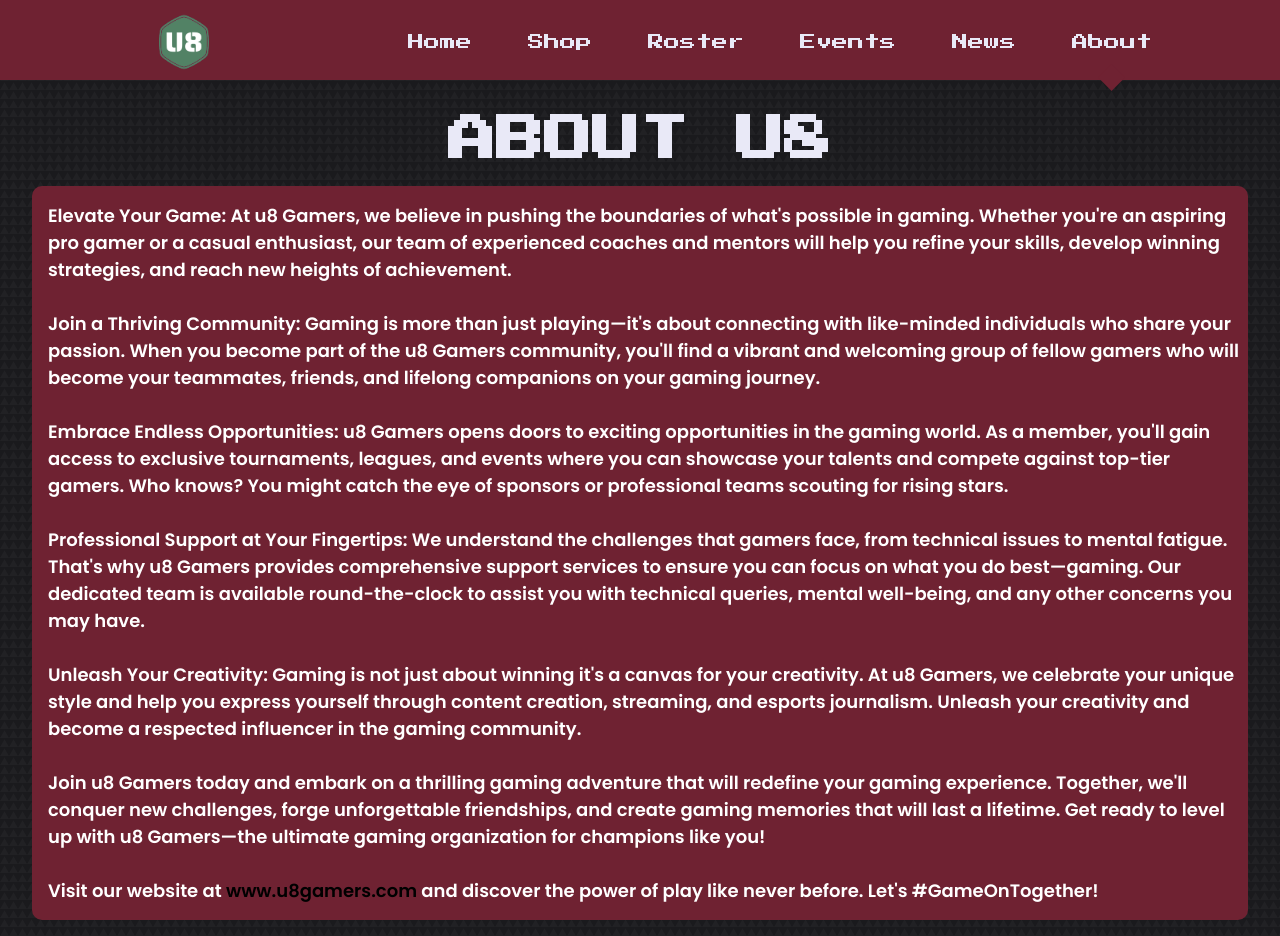
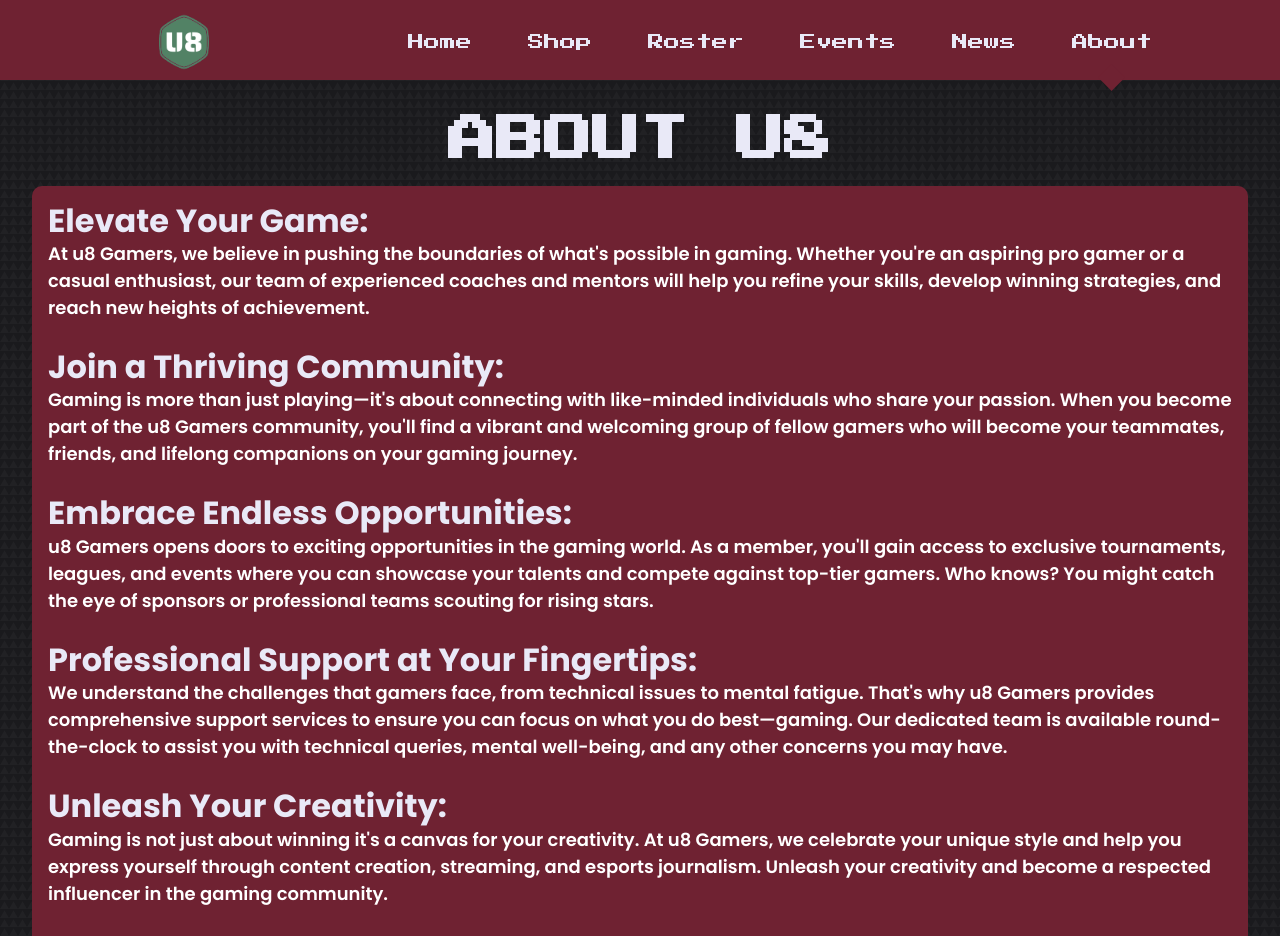
Before and after one commit to ChrisCarteno/u8gamers, a React (Create React App) app: page /about in a window 1280 px wide. Shown: the top 936 px of the page. Built offline with nearby package versions, Linux system fonts and the light colour scheme.

Commit message:
finished with about us page for now

```diff
--- a/src/pages/about/About.jsx
+++ b/src/pages/about/About.jsx
@@ -10,24 +10,32 @@ const About = () => {
     <div>
       <h1 className='aboutHeader'>ABOUT U8</h1>
       <div className="aboutSection">
+        <h2>Elevate Your Game: </h2>
         <p>
-        Elevate Your Game: At u8 Gamers, we believe in pushing the boundaries of what's possible in gaming. Whether you're an aspiring pro gamer or a casual enthusiast, our team of experienced coaches and mentors will help you refine your skills, develop winning strategies, and reach new heights of achievement.
-        </p><br/>
-        <p>
-        Join a Thriving Community: Gaming is more than just playing—it's about connecting with like-minded individuals who share your passion. When you become part of the u8 Gamers community, you'll find a vibrant and welcoming group of fellow gamers who will become your teammates, friends, and lifelong companions on your gaming journey.
-        </p><br/>
-        <p>
-        Embrace Endless Opportunities: u8 Gamers opens doors to exciting opportunities in the gaming world. As a member, you'll gain access to exclusive tournaments, leagues, and events where you can showcase your talents and compete against top-tier gamers. Who knows? You might catch the eye of sponsors or professional teams scouting for rising stars.
+        At u8 Gamers, we believe in pushing the boundaries of what's possible in gaming. Whether you're an aspiring pro gamer or a casual enthusiast, our team of experienced coaches and mentors will help you refine your skills, develop winning strategies, and reach new heights of achievement.
         </p>
         <br/>
+        <h2>Join a Thriving Community: </h2>
         <p>
-        Professional Support at Your Fingertips: We understand the challenges that gamers face, from technical issues to mental fatigue. That's why u8 Gamers provides comprehensive support services to ensure you can focus on what you do best—gaming. Our dedicated team is available round-the-clock to assist you with technical queries, mental well-being, and any other concerns you may have.
+        Gaming is more than just playing—it's about connecting with like-minded individuals who share your passion. When you become part of the u8 Gamers community, you'll find a vibrant and welcoming group of fellow gamers who will become your teammates, friends, and lifelong companions on your gaming journey.
         </p>
         <br/>
+        <h2>Embrace Endless Opportunities: </h2>
         <p>
-        Unleash Your Creativity: Gaming is not just about winning it's a canvas for your creativity. At u8 Gamers, we celebrate your unique style and help you express yourself through content creation, streaming, and esports journalism. Unleash your creativity and become a respected influencer in the gaming community.
+        u8 Gamers opens doors to exciting opportunities in the gaming world. As a member, you'll gain access to exclusive tournaments, leagues, and events where you can showcase your talents and compete against top-tier gamers. Who knows? You might catch the eye of sponsors or professional teams scouting for rising stars.
         </p>
         <br/>
+        <h2>Professional Support at Your Fingertips: </h2>
+        <p>
+        We understand the challenges that gamers face, from technical issues to mental fatigue. That's why u8 Gamers provides comprehensive support services to ensure you can focus on what you do best—gaming. Our dedicated team is available round-the-clock to assist you with technical queries, mental well-being, and any other concerns you may have.
+        </p>
+        <br/>
+        <h2>Unleash Your Creativity: </h2>
+        <p>
+        Gaming is not just about winning it's a canvas for your creativity. At u8 Gamers, we celebrate your unique style and help you express yourself through content creation, streaming, and esports journalism. Unleash your creativity and become a respected influencer in the gaming community.
+        </p>
+        <br/>
+        <h2>Level Up with u8 Gamers: </h2>
         <p>
         Join u8 Gamers today and embark on a thrilling gaming adventure that will redefine your gaming experience. Together, we'll conquer new challenges, forge unforgettable friendships, and create gaming memories that will last a lifetime. Get ready to level up with u8 Gamers—the ultimate gaming organization for champions like you!
         </p>
```
